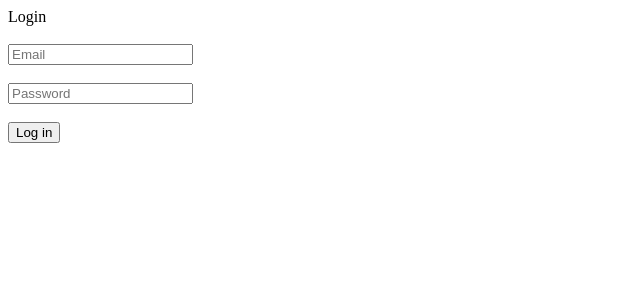
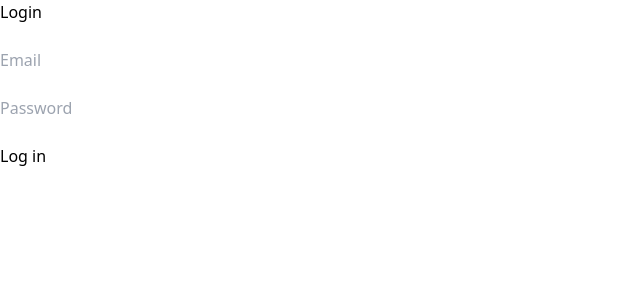
Before and after one commit to Babagesh/Glimpse, a React (Create React App) app: page / in a window 1280 px wide. Shown: the top 300 px of the page, without its empty margins (0-640 px from the left). Built offline with nearby package versions, Linux system fonts and the light colour scheme.

Commit message:
modified:   src/App.css 	modified:   src/App.js 	modified:   src/index.js 	deleted:    src/styles.css

```diff
--- a/src/App.css
+++ b/src/App.css
@@ -1,3 +1,7 @@
+@tailwind base;
+@tailwind components;
+@tailwind utilities;
+
 .App {
   text-align: center;
 }
--- a/src/App.js
+++ b/src/App.js
@@ -1,7 +1,6 @@
 import React, { useState } from 'react'
 import { useNavigate } from 'react-router-dom'
 import { Outlet, Link } from "react-router-dom";
-import './App.css';
 
 export default function Login() {
     const [email, setEmail] = useState('')
--- a/src/index.js
+++ b/src/index.js
@@ -7,6 +7,7 @@ import {
 
 import App from './App';
 import Login from "./pages/login"
+import './App.css';
 
 const router = createBrowserRouter([
   {
--- a/src/styles.css
+++ /dev/null
@@ -1,2 +0,0 @@
-@import "tailwindcss/base";
-@import "tailwindcss/components";
```
